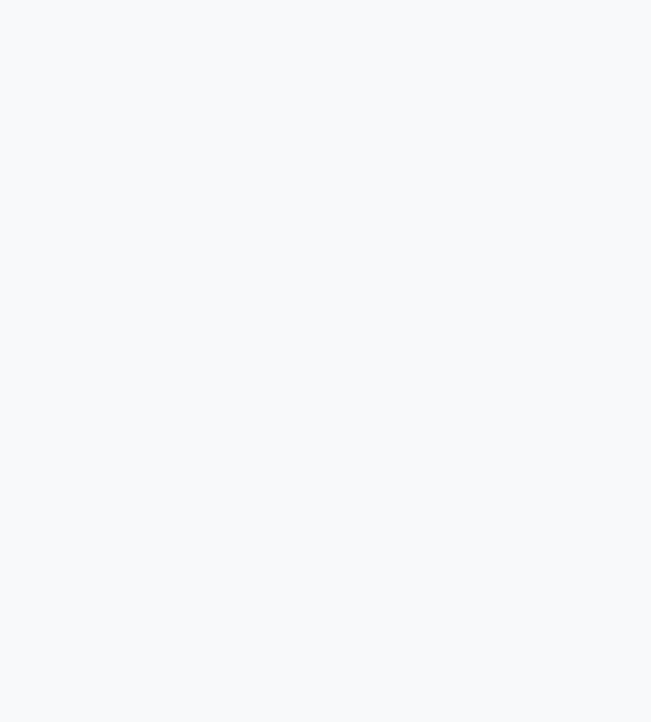
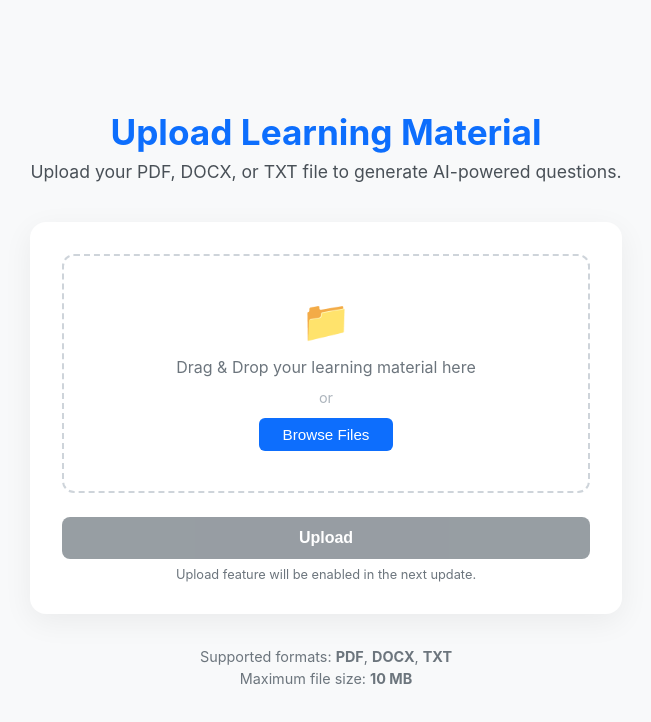
Before and after one commit to raylienardy/OpenQuiz-AI, a React (Vite) app in the folder frontend/: page /upload in a window 1280 px wide. Before the commit this address had no page. Shown: the top 722 px of the page, without its empty margins (314-965 px from the left). Built offline with nearby package versions, Linux system fonts and the light colour scheme.

Commit message:
feat: build upload interface

```diff
--- a/frontend/src/App.jsx
+++ b/frontend/src/App.jsx
@@ -1,10 +1,12 @@
 import { Routes, Route } from "react-router-dom";
 import Home from "./pages/Home";
+import UploadPage from "./pages/UploadPage";
 
 function App() {
   return (
     <Routes>
       <Route path="/" element={<Home />} />
+      <Route path="/upload" element={<UploadPage />} />
     </Routes>
   );
 }
--- /dev/null
+++ b/frontend/src/components/FileDropzone.jsx
@@ -0,0 +1,68 @@
+import { useRef, useState } from "react";
+
+export default function FileDropzone({ onFileSelect }) {
+  const [isDragging, setIsDragging] = useState(false);
+  const fileInputRef = useRef(null);
+
+  const handleDragOver = (e) => {
+    e.preventDefault();
+    setIsDragging(true);
+  };
+
+  const handleDragLeave = (e) => {
+    e.preventDefault();
+    setIsDragging(false);
+  };
+
+  const handleDrop = (e) => {
+    e.preventDefault();
+    setIsDragging(false);
+    const files = e.dataTransfer.files;
+    if (files.length > 0 && onFileSelect) {
+      onFileSelect(files[0]);
+    }
+  };
+
+  const handleBrowse = () => {
+    fileInputRef.current?.click();
+  };
+
+  const handleFileChange = (e) => {
+    const files = e.target.files;
+    if (files.length > 0 && onFileSelect) {
+      onFileSelect(files[0]);
+    }
+    // Reset input value agar event change terpicu lagi jika file yang sama dipilih ulang
+    e.target.value = "";
+  };
+
+  return (
+    <div
+      className={`dropzone ${isDragging ? "dropzone-active" : ""}`}
+      onDragOver={handleDragOver}
+      onDragLeave={handleDragLeave}
+      onDrop={handleDrop}
+      onClick={handleBrowse}
+    >
+      <div className="dropzone-content">
+        <div className="dropzone-icon">📁</div>
+        <p className="dropzone-text">Drag & Drop your learning material here</p>
+        <p className="dropzone-divider">or</p>
+        <button
+          type="button"
+          className="browse-btn"
+          onClick={(e) => e.stopPropagation()}
+        >
+          Browse Files
+        </button>
+        <input
+          type="file"
+          ref={fileInputRef}
+          onChange={handleFileChange}
+          accept=".pdf,.docx,.txt"
+          style={{ display: "none" }}
+        />
+      </div>
+    </div>
+  );
+}
--- /dev/null
+++ b/frontend/src/components/SelectedFile.jsx
@@ -0,0 +1,36 @@
+import { formatFileSize } from "../utils/formatFileSize";
+
+function getFileIcon(fileName) {
+  const ext = fileName?.split(".").pop()?.toLowerCase();
+  switch (ext) {
+    case "pdf":
+      return "📄";
+    case "docx":
+      return "📝";
+    case "txt":
+      return "📃";
+    default:
+      return "📎";
+  }
+}
+
+export default function SelectedFile({ file, onRemove }) {
+  if (!file) return null;
+
+  return (
+    <div className="selected-file">
+      <div className="file-info">
+        <span className="file-icon">{getFileIcon(file.name)}</span>
+        <div className="file-details">
+          <p className="file-name">{file.name}</p>
+          <p className="file-size">{formatFileSize(file.size)}</p>
+        </div>
+      </div>
+      {onRemove && (
+        <button className="remove-btn" onClick={onRemove} title="Remove file">
+          ✕
+        </button>
+      )}
+    </div>
+  );
+}
--- /dev/null
+++ b/frontend/src/components/UploadCard.jsx
@@ -0,0 +1,21 @@
+import FileDropzone from "./FileDropzone";
+import SelectedFile from "./SelectedFile";
+
+export default function UploadCard({ file, onFileSelect, onRemove }) {
+  return (
+    <div className="upload-card">
+      {!file ? (
+        <FileDropzone onFileSelect={onFileSelect} />
+      ) : (
+        <SelectedFile file={file} onRemove={onRemove} />
+      )}
+
+      <button className="upload-btn" disabled>
+        Upload
+      </button>
+      <p className="upload-hint">
+        Upload feature will be enabled in the next update.
+      </p>
+    </div>
+  );
+}
--- /dev/null
+++ b/frontend/src/pages/UploadPage.css
@@ -0,0 +1,184 @@
+.upload-page-container {
+  max-width: 680px;
+  margin: 3rem auto;
+  padding: 0 1.5rem;
+  font-family:
+    -apple-system, BlinkMacSystemFont, "Segoe UI", Roboto, Oxygen, Ubuntu,
+    Cantarell, sans-serif;
+  color: #212529;
+}
+
+.upload-header {
+  text-align: center;
+  margin-bottom: 2.5rem;
+}
+
+.upload-header h1 {
+  font-size: 2.2rem;
+  font-weight: 700;
+  color: #0d6efd;
+  margin-bottom: 0.5rem;
+}
+
+.upload-header p {
+  font-size: 1.1rem;
+  color: #495057;
+}
+
+.upload-section {
+  margin-bottom: 2rem;
+}
+
+/* Upload Card */
+.upload-card {
+  background: #ffffff;
+  border-radius: 16px;
+  box-shadow: 0 8px 30px rgba(0, 0, 0, 0.06);
+  padding: 2rem;
+  text-align: center;
+}
+
+/* Dropzone */
+.dropzone {
+  border: 2px dashed #ced4da;
+  border-radius: 12px;
+  padding: 2.5rem 1.5rem;
+  cursor: pointer;
+  transition:
+    border-color 0.2s,
+    background-color 0.2s;
+  margin-bottom: 1.5rem;
+}
+
+.dropzone:hover,
+.dropzone-active {
+  border-color: #0d6efd;
+  background-color: #f0f7ff;
+}
+
+.dropzone-content {
+  display: flex;
+  flex-direction: column;
+  align-items: center;
+  gap: 0.5rem;
+}
+
+.dropzone-icon {
+  font-size: 2.5rem;
+  margin-bottom: 0.25rem;
+}
+
+.dropzone-text {
+  font-size: 1rem;
+  color: #6c757d;
+}
+
+.dropzone-divider {
+  font-size: 0.9rem;
+  color: #adb5bd;
+  margin: 0.25rem 0;
+}
+
+.browse-btn {
+  background-color: #0d6efd;
+  color: white;
+  border: none;
+  padding: 0.5rem 1.5rem;
+  border-radius: 6px;
+  font-size: 0.95rem;
+  font-weight: 500;
+  cursor: pointer;
+  transition: background-color 0.2s;
+}
+
+.browse-btn:hover {
+  background-color: #0b5ed7;
+}
+
+/* Selected File */
+.selected-file {
+  display: flex;
+  align-items: center;
+  justify-content: space-between;
+  background: #f8f9fa;
+  border: 1px solid #dee2e6;
+  border-radius: 8px;
+  padding: 1rem 1.5rem;
+  margin-bottom: 1.5rem;
+}
+
+.file-info {
+  display: flex;
+  align-items: center;
+  gap: 1rem;
+}
+
+.file-icon {
+  font-size: 2rem;
+}
+
+.file-details {
+  text-align: left;
+}
+
+.file-name {
+  font-weight: 600;
+  font-size: 0.95rem;
+  color: #212529;
+  word-break: break-all;
+  margin: 0;
+}
+
+.file-size {
+  font-size: 0.85rem;
+  color: #6c757d;
+  margin: 0.2rem 0 0;
+}
+
+.remove-btn {
+  background: none;
+  border: none;
+  font-size: 1.2rem;
+  color: #dc3545;
+  cursor: pointer;
+  padding: 0.3rem 0.5rem;
+  border-radius: 4px;
+  transition: background-color 0.2s;
+}
+
+.remove-btn:hover {
+  background-color: #fce4e4;
+}
+
+/* Upload Button */
+.upload-btn {
+  width: 100%;
+  padding: 0.75rem;
+  background-color: #6c757d;
+  color: white;
+  border: none;
+  border-radius: 8px;
+  font-size: 1rem;
+  font-weight: 600;
+  cursor: not-allowed;
+  opacity: 0.7;
+  transition: none;
+}
+
+.upload-btn:disabled {
+  /* biarkan default disabled */
+}
+
+.upload-hint {
+  font-size: 0.8rem;
+  color: #6c757d;
+  margin-top: 0.5rem;
+}
+
+/* Supported Info */
+.supported-info {
+  text-align: center;
+  font-size: 0.9rem;
+  color: #6c757d;
+  line-height: 1.5;
+}
--- /dev/null
+++ b/frontend/src/pages/UploadPage.jsx
@@ -0,0 +1,44 @@
+import { useState } from "react";
+import UploadCard from "../components/UploadCard";
+import "./UploadPage.css";
+
+export default function UploadPage() {
+  const [selectedFile, setSelectedFile] = useState(null);
+
+  const handleFileSelect = (file) => {
+    setSelectedFile(file);
+  };
+
+  const handleRemoveFile = () => {
+    setSelectedFile(null);
+  };
+
+  return (
+    <div className="upload-page-container">
+      <div className="upload-header">
+        <h1>Upload Learning Material</h1>
+        <p>
+          Upload your PDF, DOCX, or TXT file to generate AI-powered questions.
+        </p>
+      </div>
+
+      <div className="upload-section">
+        <UploadCard
+          file={selectedFile}
+          onFileSelect={handleFileSelect}
+          onRemove={handleRemoveFile}
+        />
+      </div>
+
+      <div className="supported-info">
+        <p>
+          Supported formats: <strong>PDF</strong>, <strong>DOCX</strong>,{" "}
+          <strong>TXT</strong>
+        </p>
+        <p>
+          Maximum file size: <strong>10 MB</strong>
+        </p>
+      </div>
+    </div>
+  );
+}
--- /dev/null
+++ b/frontend/src/utils/formatFileSize.js
@@ -0,0 +1,12 @@
+/**
+ * Format file size from bytes to human readable string.
+ * @param {number} bytes
+ * @returns {string}
+ */
+export function formatFileSize(bytes) {
+  if (bytes === 0) return "0 Bytes";
+  const k = 1024;
+  const sizes = ["Bytes", "KB", "MB", "GB"];
+  const i = Math.floor(Math.log(bytes) / Math.log(k));
+  return parseFloat((bytes / Math.pow(k, i)).toFixed(2)) + " " + sizes[i];
+}
```
